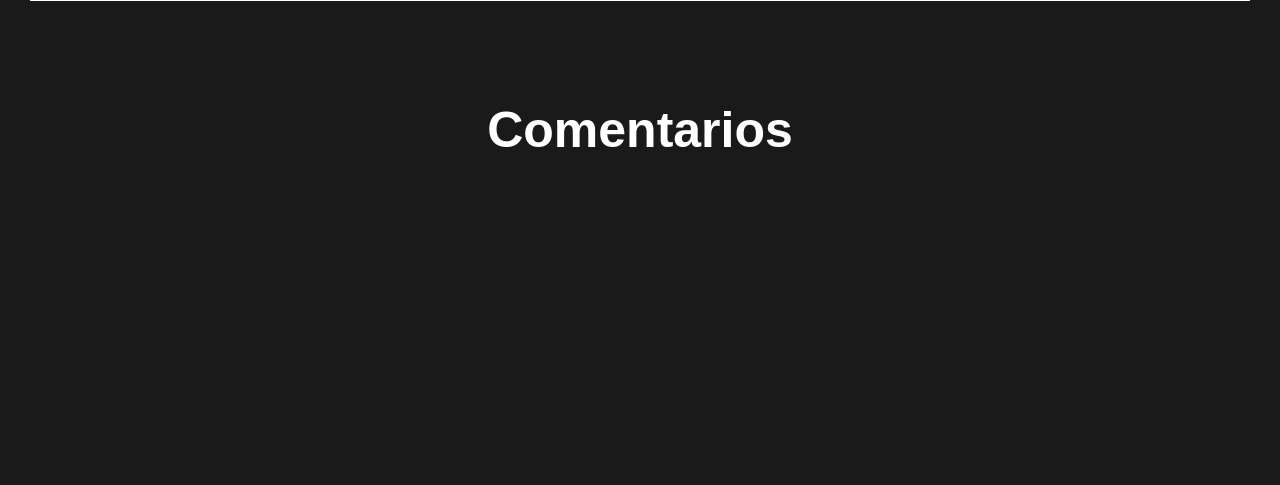
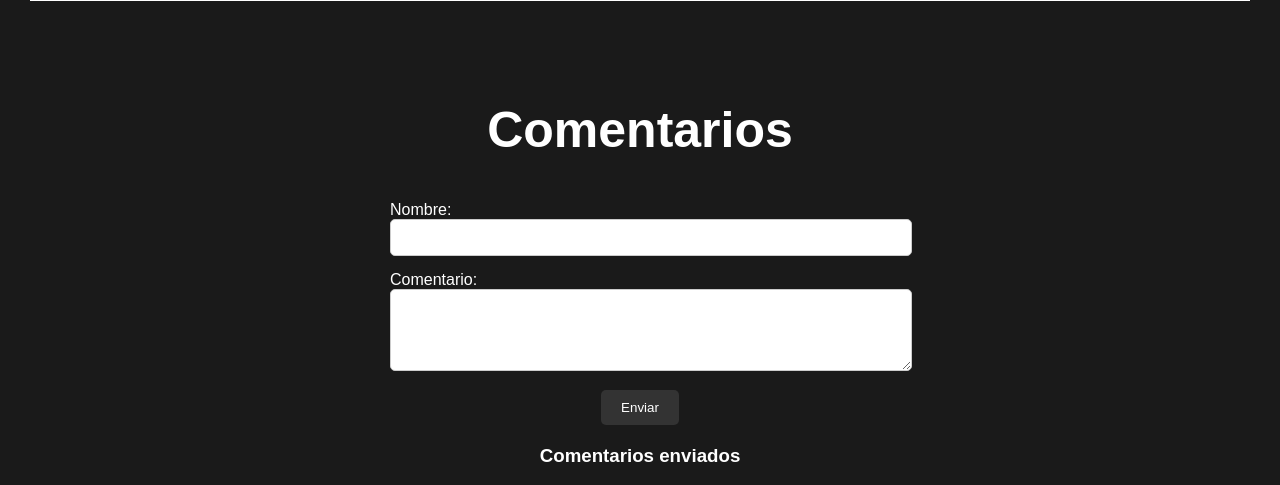
Before and after one commit to martinsss01/desarrollo_web_martin_pinochet, a Flask app: template templates/activities/actividad.html in a window 1280 px wide. Shown: the part 426-911 px from the top of the page. Before the commit the page ends 573 px from the top, so only its background shows below. Run offline with Flask 3, Linux system fonts and the light colour scheme; the template is opened without the code that fills it: most values are stand-ins (such as "Sample title", 1, 10 or a date in 2020); grey boxes marked "Sample" are stand-in pictures.

Commit message:
new: submitting comments

```diff
--- a/app.py
+++ b/app.py
@@ -1,11 +1,12 @@
-from flask import Flask, request, render_template, redirect, url_for, session
-from utils.validations import validate_activity
+from flask import Flask, request, render_template, redirect, url_for, session, jsonify
+from utils.validations import validate_activity, validate_comment
 from database import db
 from werkzeug.utils import secure_filename
 import hashlib
 import filetype
 import os
 import sys
+import datetime
 
 UPLOAD_FOLDER = 'static/uploads'
 
@@ -129,7 +130,8 @@ def actividad(num):
         _, social, cuenta, _ = db.get_contacto_by_act_id(num)
         img_filename = f"uploads/{nombre_archivo}"
 
-        actividad ={"region": region,
+        actividad ={"num": num,
+                "region": region,
                 "comuna": comuna,
                 "sector": sector,
                 "nombre": nombre,
@@ -148,5 +150,32 @@ def actividad(num):
 
         return render_template("activities/actividad.html", actividad=actividad, num=num, name=nombre)
 
+
+@app.route('/actividad/<int:id>/comentarios/agregar', methods=['POST'])
+def post_comment(id):
+    if request.method == 'POST':
+        nombre = request.form.get('commentName')
+        comentario = request.form.get('commentText')
+        fecha = datetime.date.today()
+        if validate_comment(nombre, comentario):
+            db.create_comment(nombre, comentario, fecha, id)
+            return redirect(url_for('actividad', num=id))
+        else:
+            return "Comment cannot be empty", 400
+
+@app.route('/actividad/<int:id>/comentarios', methods=['GET'])
+def get_comments(id):
+    if request.method == 'GET':
+        comments = db.get_comments_by_act_id(id)
+        comments_list = []
+        for comment in comments:
+            comments_list.append({
+                "id": comment.id,
+                "nombre": comment.nombre,
+                "comentario": comment.comentario,
+                "fecha": comment.fecha
+            })
+        return comments
+
 if __name__ == "__main__":
     app.run(debug=True)
--- a/database/db.py
+++ b/database/db.py
@@ -115,3 +115,16 @@ def get_contacto_by_act_id(id):
 	cursor.execute(QUERY_DICT["get_contacto_by_act_id"], (id,))
 	contacto = cursor.fetchone()
 	return contacto
+
+def get_comments_by_act_id(id):
+	conn = get_conn()
+	cursor = conn.cursor()
+	cursor.execute(QUERY_DICT["get_comments_by_act_id"], (id,))
+	comments = cursor.fetchall()
+	return comments
+
+def create_comment(name, comment, fecha, id):
+	conn = get_conn()
+	cursor = conn.cursor()
+	cursor.execute(QUERY_DICT["create_comment"], (name, comment, fecha, id))
+	conn.commit()
--- a/database/queries.json
+++ b/database/queries.json
@@ -15,9 +15,6 @@
     "get_activity_by_id": "SELECT * FROM actividad WHERE id=%s;",
     "get_tema_by_act_id": "SELECT id, tema, glosa_otro, actividad_id FROM actividad_tema WHERE actividad_id=%s;",
     "get_contacto_by_act_id": "SELECT id, nombre, identificador, actividad_id FROM contactar_por WHERE actividad_id=%s;",
-
-    "get_user_by_email": "SELECT id, username, email, password FROM usuarios WHERE email=%s;",
-    "get_user_by_username": "SELECT id, username, email, password FROM usuarios WHERE username=%s;",
-    "create_user": "INSERT INTO usuarios (username, password, email) VALUES (%s, %s, %s);"
-
+    "get_comments_by_act_id": "SELECT id, nombre, texto, actividad_id FROM comentario WHERE actividad_id=%s;",
+    "create_comment": "INSERT INTO comentario (nombre, texto, fecha, actividad_id) VALUES (%s, %s, %s, %s);"
 }
--- /dev/null
+++ b/static/js/comments.js
@@ -0,0 +1,21 @@
+
+let url = 'url_ejemplo';
+async function showComments(id) {
+    url = `/actividad/${id}/comentarios`
+    const response = await fetch(url);
+    response.json()
+    .then((response) => {
+        if (!response.ok) {
+        throw new Error("Network response was not ok");
+        }
+    return response.json(); // Parse the response to JSON
+    })
+    .then((ajaxResponse) => {
+    populateMatchList(ajaxResponse["data"]); // Pass the data to populateMatchList()
+        console.log(ajaxResponse);
+    })
+    .catch((error) => {
+        console.error("There has been a problem with your fetch operation:", error);
+    })
+
+}
--- a/templates/activities/actividad.html
+++ b/templates/activities/actividad.html
@@ -5,6 +5,7 @@
     <meta name="viewport" content="width=device-width, initial-scale=1.0">
     <title>{{ nombre }}</title>
     <link rel="stylesheet" href="{{ url_for('static', filename='assets/css/styles.css') }}">
+    <script src="{{ url_for('static', filename='js/comments.js')}}"></script>
 </head>
 <body>
     <h1 id="first_title">Actividad {{ num }}</h1>
@@ -47,9 +48,26 @@
             <td>{{actividad.descripcion}}</td>
             <td><img src = "{{actividad.foto}}" alt="Placeholder Image" class="expandable" onclick="toggleExpand(this)"></td>
         </tr>
+
+    </table>
+    <h2 id="first_title">Comentarios</h2>
+    <form id="commentForm" action="/actividad/{{ actividad.num }}/comentarios/agregar" method="post" style="display: flex; flex-direction: column; align-items: center; margin-bottom: 20px;">
+        <div style="margin-bottom: 15px; width: 100%; max-width: 500px; color: white;">
+            <label for="commentName">Nombre:</label>
+            <input type="text" id="commentName" name="commentName" required style="width: 100%; padding: 10px; border: 1px solid #ccc; border-radius: 5px;"><br>
+        </div>
+        <div style="margin-bottom: 15px; width: 100%; max-width: 500px; color: white;">
+            <label for="commentText">Comentario:</label>
+            <textarea id="commentText" name="commentText" rows="4" cols="50" required style="width: 100%; padding: 10px; border: 1px solid #ccc; border-radius: 5px;"></textarea><br>
+        </div>
+        <button type="submit" style="padding: 10px 20px; background-color: #333; color: white; border: none; border-radius: 5px; cursor: pointer;">Enviar</button>
+    </form>
     {% endif %}
-    </table>
-    <h2 id="first_title"> Comentarios </h2>
+    <div id="commentsSection" style="margin-top: 20px; text-align: center; color: white;">
+        <h3>Comentarios enviados</h3>
+        <ul id="commentsList" style="list-style-type: none; padding: 0;">
+        </ul>
+    </div>
     <script>
         function toggleExpand(img) {
             const modal = document.getElementById("imageModal");
--- a/utils/validations.py
+++ b/utils/validations.py
@@ -57,3 +57,6 @@ def validate_activity(nombre,email,celular,fecha_inicio,fecha_termino,descripcio
             and validate_description(descripcion)
     )
 '''and validate_dates(fecha_inicio,fecha_termino)'''
+
+def validate_comment(nombre, comentario):
+    return len(nombre) > 3 and len(comentario) > 5
```
Also changed, not shown: templates/activities/base.html (deleted).
